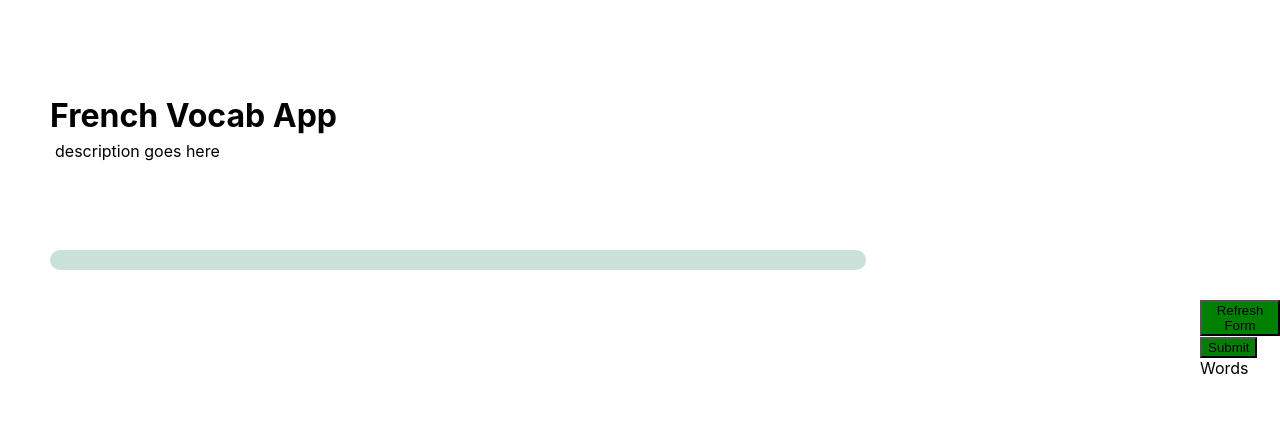
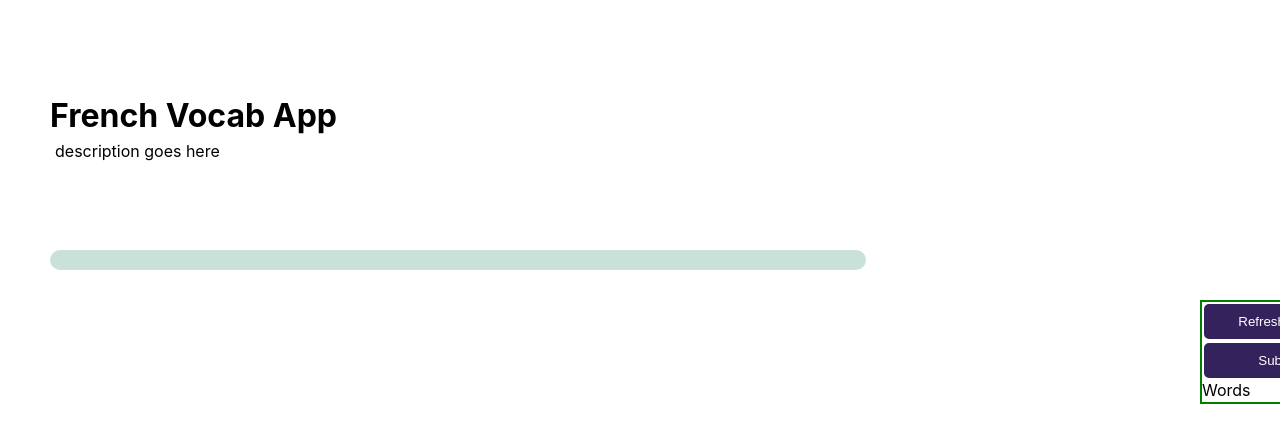
Before and after one commit to ZenBoxing/FrenchVocabApp, a React (Create React App) app in the folder french-vocab-app/: page / in a window 1280 px wide. Shown: the top 442 px of the page. Built offline with nearby package versions, Linux system fonts and the light colour scheme.

Commit message:
added styles to buttons

```diff
--- a/french-vocab-app/src/components/Form.jsx
+++ b/french-vocab-app/src/components/Form.jsx
@@ -125,9 +125,9 @@ const Form = () => {
          <p className="description"> description goes here</p>
 
          <div className="button-container">
-         <button onClick={onGenerateForm}>Refresh Form</button>
+         <button className="form-button" onClick={onGenerateForm}>Refresh Form</button>
          <br></br>
-         <button onClick={onCompleteForm}>Submit</button>
+         <button className="form-button" onClick={onCompleteForm}>Submit</button>
          <br></br>
          <label>{result} Words</label>
          </div>
--- a/french-vocab-app/src/index.css
+++ b/french-vocab-app/src/index.css
@@ -21,9 +21,6 @@ input[type='checkbox'] {
   margin:2px;
 }
 
-button{
-  background-color: green;
-}
 
 .title{
   position: fixed;
@@ -38,9 +35,32 @@ button{
 }
 
 .button-container{
+  height: 100px;
+  width: 200px;
   position:fixed;
   left: 1200px;
   top: 300px;
+  border: 2px solid green;
+}
+
+.form-button{
+  width: 150px;
+  height: 35px;
+  margin: 2px;
+  padding: 5px;
+  background-color: #34225c;
+  color: white;
+  border-radius: 5px;
+  border: 2px solid #34225c;
+}
+
+.form-button {
+  transition-duration: 0.2s;
+}
+
+.form-button:hover {
+  background-color: #a999cc;
+  color: white;
 }
 
 .checkbox-background{
```
